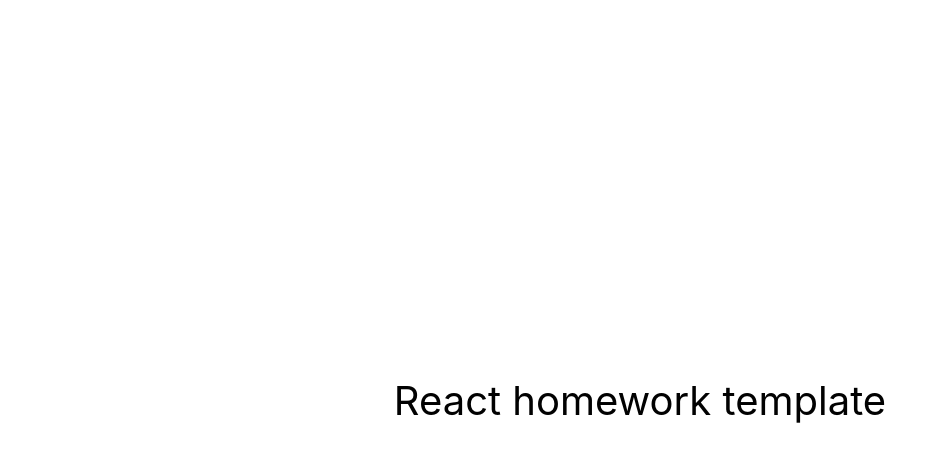
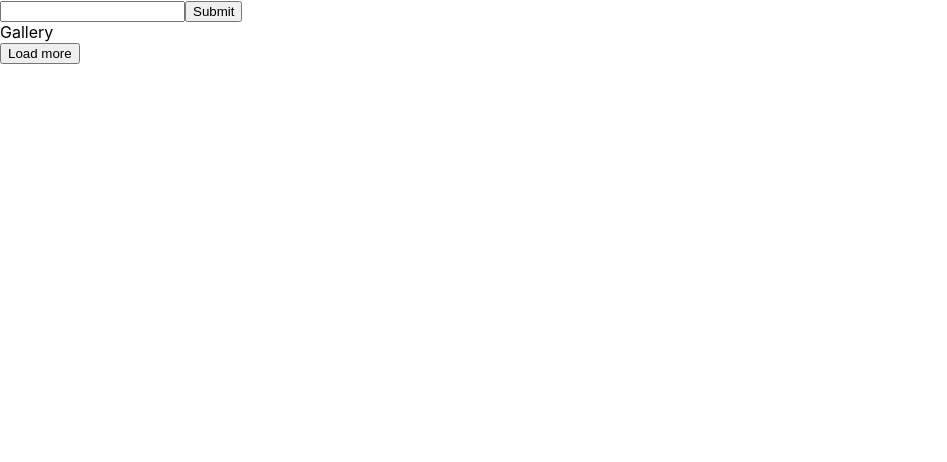
Before and after one commit to galu4ok/goit-react-hw-04-images, a React (Create React App) app: page / in a window 1280 px wide. Shown: the top 462 px of the page, without its empty margins (0-947 px from the left). Built offline with nearby package versions, Linux system fonts and the light colour scheme.

Commit message:
add start files

```diff
--- a/package.json
+++ b/package.json
@@ -2,14 +2,17 @@
   "name": "react-homework-template",
   "version": "0.1.0",
   "private": true,
-  "homepage": "https://goitacademy.github.io/react-homework-template/",
+  "homepage": "https://galu4ok.github.io/goit-react-hw-03-image-finder/",
   "dependencies": {
     "@testing-library/jest-dom": "^5.16.3",
     "@testing-library/react": "^12.1.4",
     "@testing-library/user-event": "^13.5.0",
+    "modern-normalize": "^2.0.0",
     "react": "^18.1.0",
     "react-dom": "^18.1.0",
+    "react-hot-toast": "^2.4.1",
     "react-scripts": "5.0.1",
+    "styled-components": "^6.0.7",
     "web-vitals": "^2.1.3"
   },
   "scripts": {
--- a/src/components/App.jsx
+++ b/src/components/App.jsx
@@ -1,16 +1,58 @@
-export const App = () => {
-  return (
-    <div
-      style={{
-        height: '100vh',
-        display: 'flex',
-        justifyContent: 'center',
-        alignItems: 'center',
-        fontSize: 40,
-        color: '#010101'
-      }}
-    >
-      React homework template
-    </div>
-  );
-};
+import { Component } from 'react';
+
+export class App extends Component {
+  state = {
+    query: '',
+    images: [],
+    page: 1,
+  };
+  changeQuery = newQuery => {
+    this.setState({
+      query: `${Date.now()}/${newQuery}`,
+      images: [],
+      page: 1,
+    });
+  };
+
+  componentDidUpdate(prevProps, prevState) {
+    if (
+      prevState.query !== this.state.query ||
+      prevState.page !== this.state.page
+    ) {
+      console.log(
+        `HTTP запрос за ${this.state.query}, и page=${this.state.page}`
+      );
+      // Не забываем отрезать req-id/ от query
+      // this.setState({ images: результат запроса })
+    }
+  }
+
+  handleLoadMore = () => {
+    this.setState(prevState => ({ page: prevState.page + 1 }));
+  };
+
+  render() {
+    return (
+      <div>
+        <div>
+          <form
+            onSubmit={evt => {
+              evt.preventDefault();
+              this.changeQuery(evt.target.elements.query.value);
+              evt.target.reset();
+            }}
+          >
+            <input type="text" name="query" />
+            <button type="submit">Submit</button>
+          </form>
+        </div>
+
+        <div>Gallery</div>
+
+        <div>
+          <button onClick={this.handleLoadMore}>Load more</button>
+        </div>
+      </div>
+    );
+  }
+}
```
Also changed, not shown: 1 other file (tests, documents, lock files or other folders).
